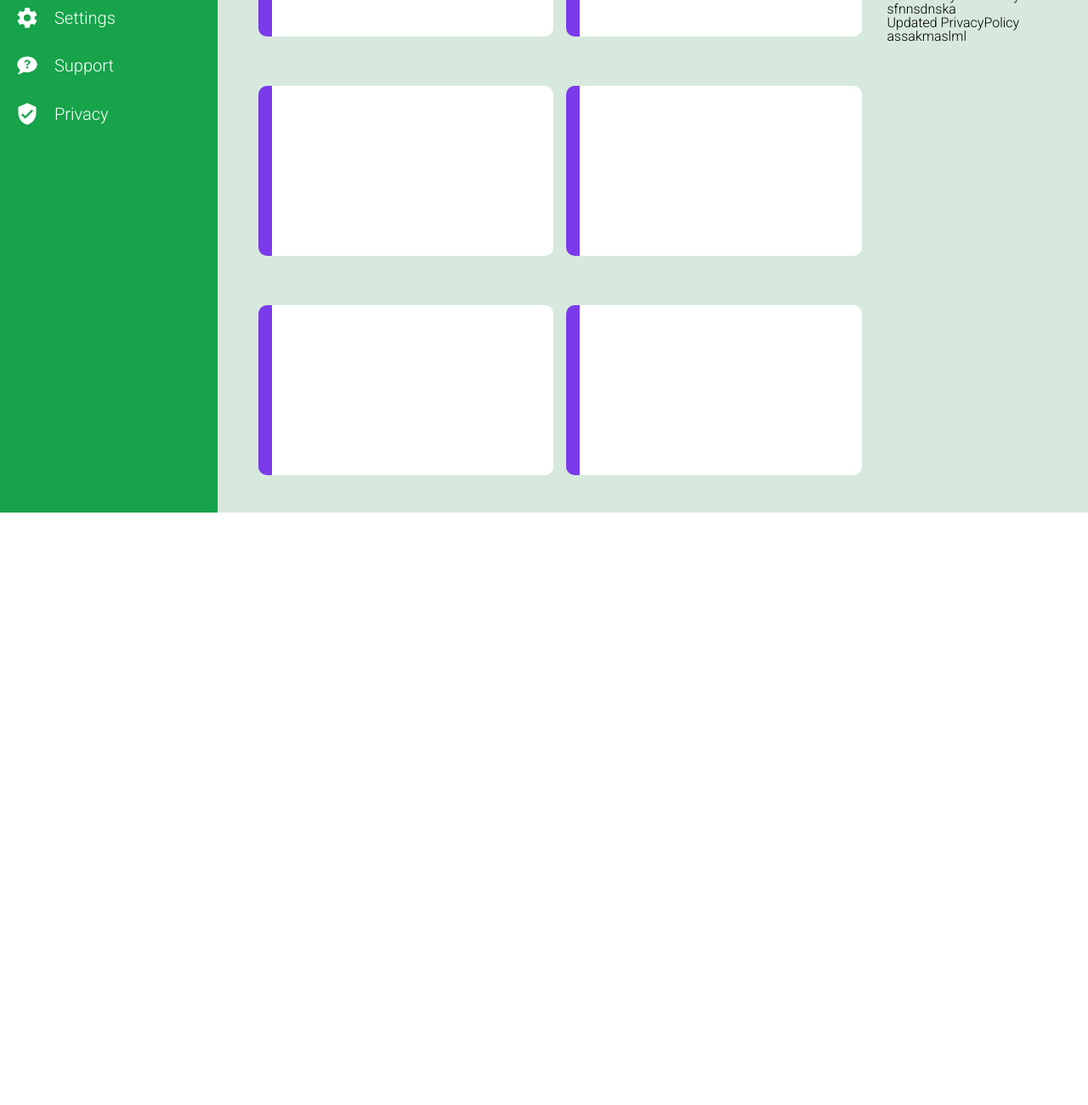
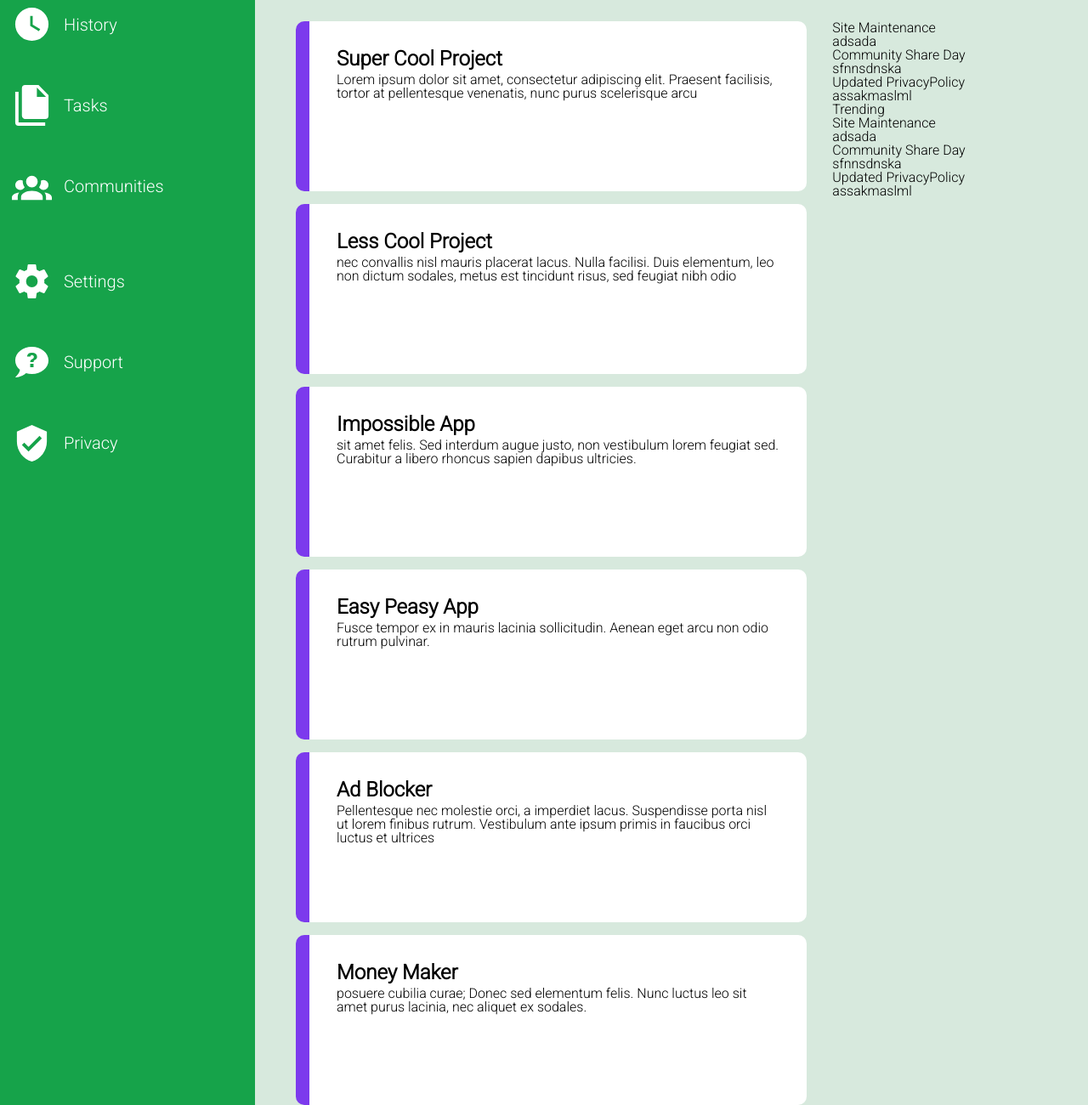
Before and after one commit to chri-ss/admin-dashboard, a plain HTML site: page index.html in a window 1280 px wide. Shown: the part 464-1764 px from the top of the page at 85% size. Before the commit the page ends 1067 px from the top, so only its background shows below. Drawn offline with Linux system fonts and the light colour scheme.

Commit message:
Add sample text to cards

```diff
--- a/index.html
+++ b/index.html
@@ -70,12 +70,64 @@
       <div class="main">
         <h3>Your Projects</h3>
         <div class="cards">
-          <div class="card"></div>
-          <div class="card"></div>
-          <div class="card"></div>
-          <div class="card"></div>
-          <div class="card"></div>
-          <div class="card"></div>
+          <div class="card">
+            <div class="card-content">
+              <h6>Super Cool Project</h6>
+              <p>
+                Lorem ipsum dolor sit amet, consectetur adipiscing elit.
+                Praesent facilisis, tortor at pellentesque venenatis, nunc purus
+                scelerisque arcu
+              </p>
+            </div>
+          </div>
+          <div class="card">
+            <div class="card-content">
+              <h6>Less Cool Project</h6>
+              <p>
+                nec convallis nisl mauris placerat lacus. Nulla facilisi. Duis
+                elementum, leo non dictum sodales, metus est tincidunt risus,
+                sed feugiat nibh odio
+              </p>
+            </div>
+          </div>
+          <div class="card">
+            <div class="card-content">
+              <h6>Impossible App</h6>
+              <p>
+                sit amet felis. Sed interdum augue justo, non vestibulum lorem
+                feugiat sed. Curabitur a libero rhoncus sapien dapibus
+                ultricies.
+              </p>
+            </div>
+          </div>
+          <div class="card">
+            <div class="card-content">
+              <h6>Easy Peasy App</h6>
+              <p>
+                Fusce tempor ex in mauris lacinia sollicitudin. Aenean eget arcu
+                non odio rutrum pulvinar.
+              </p>
+            </div>
+          </div>
+          <div class="card">
+            <div class="card-content">
+              <h6>Ad Blocker</h6>
+              <p>
+                Pellentesque nec molestie orci, a imperdiet lacus. Suspendisse
+                porta nisl ut lorem finibus rutrum. Vestibulum ante ipsum primis
+                in faucibus orci luctus et ultrices
+              </p>
+            </div>
+          </div>
+          <div class="card">
+            <div class="card-content">
+              <h6>Money Maker</h6>
+              <p>
+                posuere cubilia curae; Donec sed elementum felis. Nunc luctus
+                leo sit amet purus lacinia, nec aliquet ex sodales.
+              </p>
+            </div>
+          </div>
         </div>
         <h4>Announcements</h4>
         <div class="side-stuff">
--- a/style.scss
+++ b/style.scss
@@ -23,6 +23,7 @@ html {
   grid-row: 1 / 3;
   background-color: $green;
   color: $white;
+  min-width: 300px;
 
   img {
     height: 50%;
@@ -159,19 +160,21 @@ html {
       font-weight: bold;
       font-size: 16px;
       padding: 0.5rem 1rem 0.5rem 1rem;
+      cursor: pointer;
     }
   }
 }
 
 .main {
   display: grid;
-  grid-template-columns: 2fr 1fr;
+  grid-template-columns: 2fr 1fr !important;
   grid-template-rows: 1fr 12fr;
   gap: 30px;
   background-color: $grey-green;
   padding-left: 3rem;
 
-  h3, h4 {
+  h3,
+  h4 {
     display: grid;
     align-items: end;
     font-size: 24px;
@@ -186,7 +189,7 @@ html {
 
 .cards {
   display: grid;
-  grid-template-columns: 1fr 1fr;
+  grid-template-columns: repeat(auto-fit, minmax(350px, 1fr));
   grid-column: 1 / 2;
   gap: 15px;
 }
@@ -196,4 +199,15 @@ html {
   background-color: $white;
   border-left: 1rem solid #7c3aed;
   border-radius: 10px;
+
+  .card-content {
+    display: grid;
+    gap: 5px;
+    padding: 2rem;
+  }
+
+  h6 {
+    font-size: 24px;
+    font-weight: bold;
+  }
 }
```
Also changed, not shown: style.css, 1 other file.
